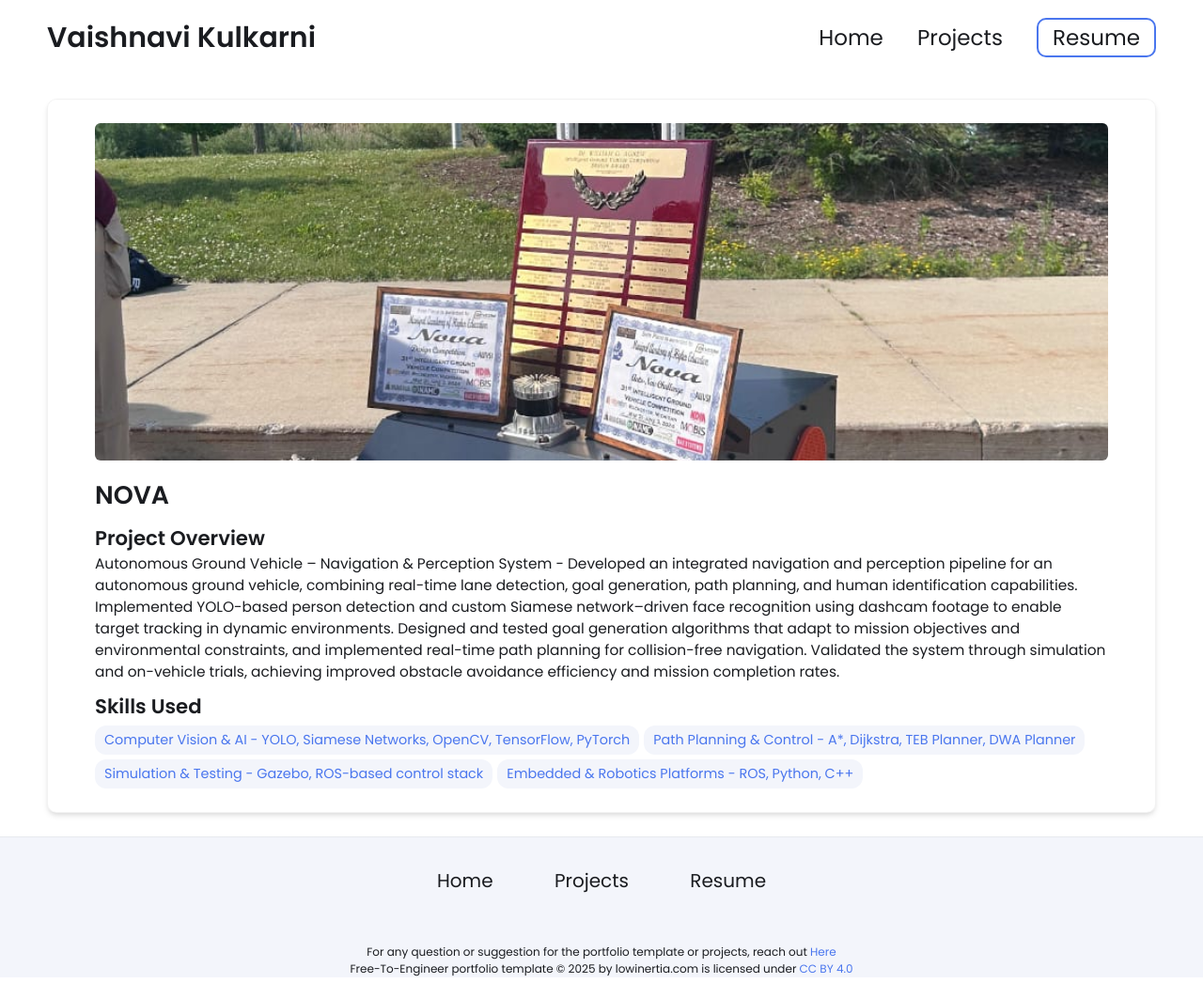
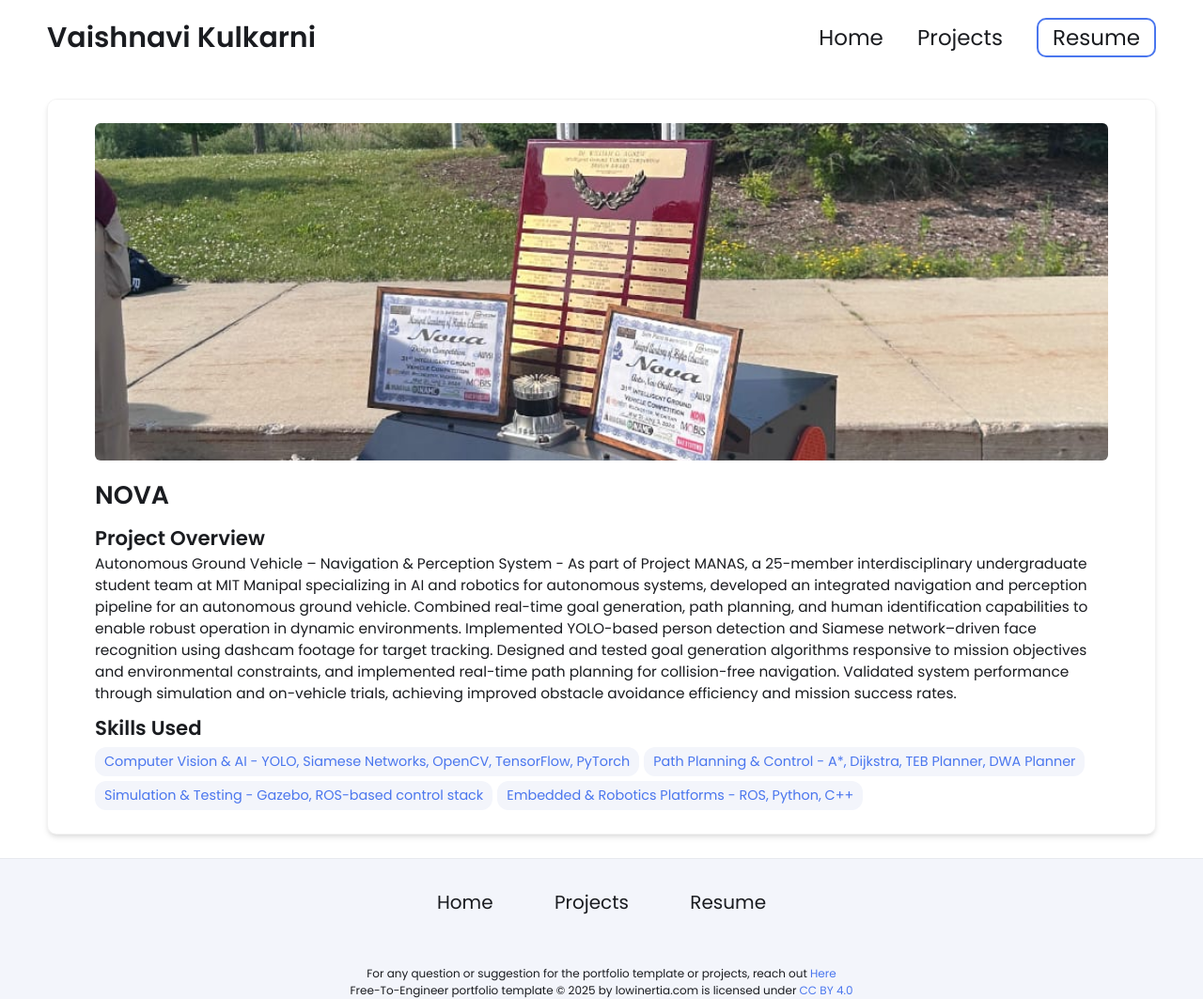
Before and after one commit to vk24940/vk24940.github.io, a Jekyll site: the page built from _projects/demo-project/index.md, in a window 1280 px wide. Shown: the whole page at 94% size. Built offline with Jekyll 4.4.1, drawn with Linux system fonts in a browser that asks for light colours; before the commit the page ends 1040 px from its top, so only the background shows below that.

Commit message:
Update index.md

```diff
--- a/_projects/demo-project/index.md
+++ b/_projects/demo-project/index.md
@@ -1,7 +1,7 @@
 ---
 layout: post
 title: NOVA
-description:  Autonomous Ground Vehicle – Navigation & Perception System - Developed an integrated navigation and perception pipeline for an autonomous ground vehicle, combining real-time lane detection, goal generation, path planning, and human identification capabilities. Implemented YOLO-based person detection and custom Siamese network–driven face recognition using dashcam footage to enable target tracking in dynamic environments. Designed and tested goal generation algorithms that adapt to mission objectives and environmental constraints, and implemented real-time path planning for collision-free navigation. Validated the system through simulation and on-vehicle trials, achieving improved obstacle avoidance efficiency and mission completion rates.
+description:  Autonomous Ground Vehicle – Navigation & Perception System - As part of Project MANAS, a 25-member interdisciplinary undergraduate student team at MIT Manipal specializing in AI and robotics for autonomous systems, developed an integrated navigation and perception pipeline for an autonomous ground vehicle. Combined real-time goal generation, path planning, and human identification capabilities to enable robust operation in dynamic environments. Implemented YOLO-based person detection and Siamese network–driven face recognition using dashcam footage for target tracking. Designed and tested goal generation algorithms responsive to mission objectives and environmental constraints, and implemented real-time path planning for collision-free navigation. Validated system performance through simulation and on-vehicle trials, achieving improved obstacle avoidance efficiency and mission success rates.
 skills:
   - Computer Vision & AI - YOLO, Siamese Networks, OpenCV, TensorFlow, PyTorch
   - Path Planning & Control - A*, Dijkstra, TEB Planner, DWA Planner
```
